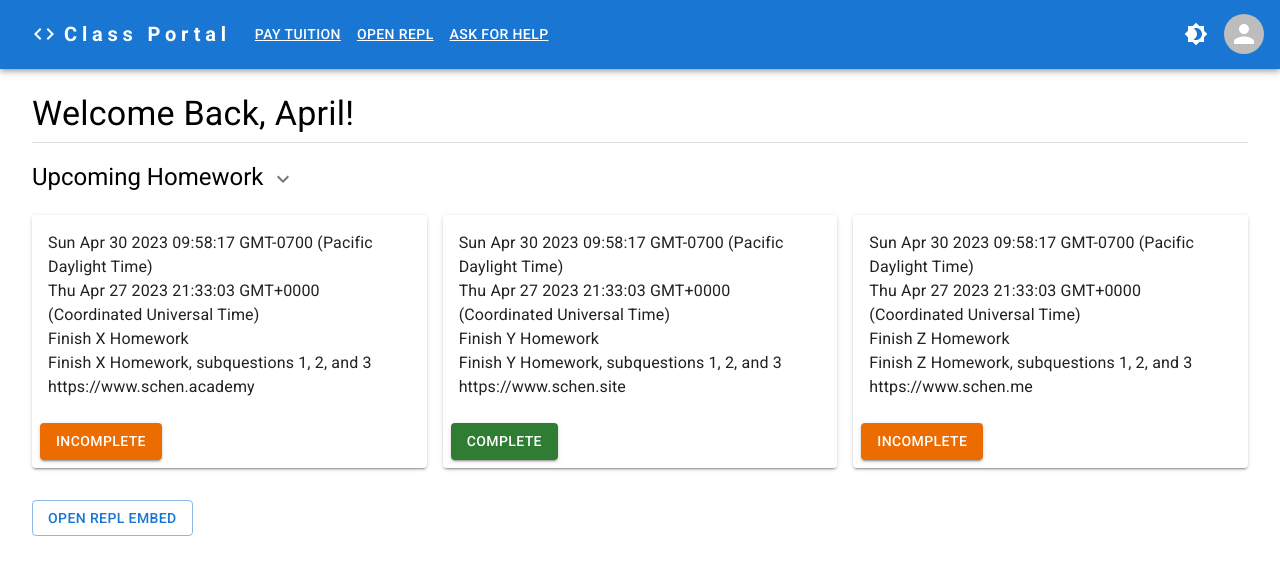
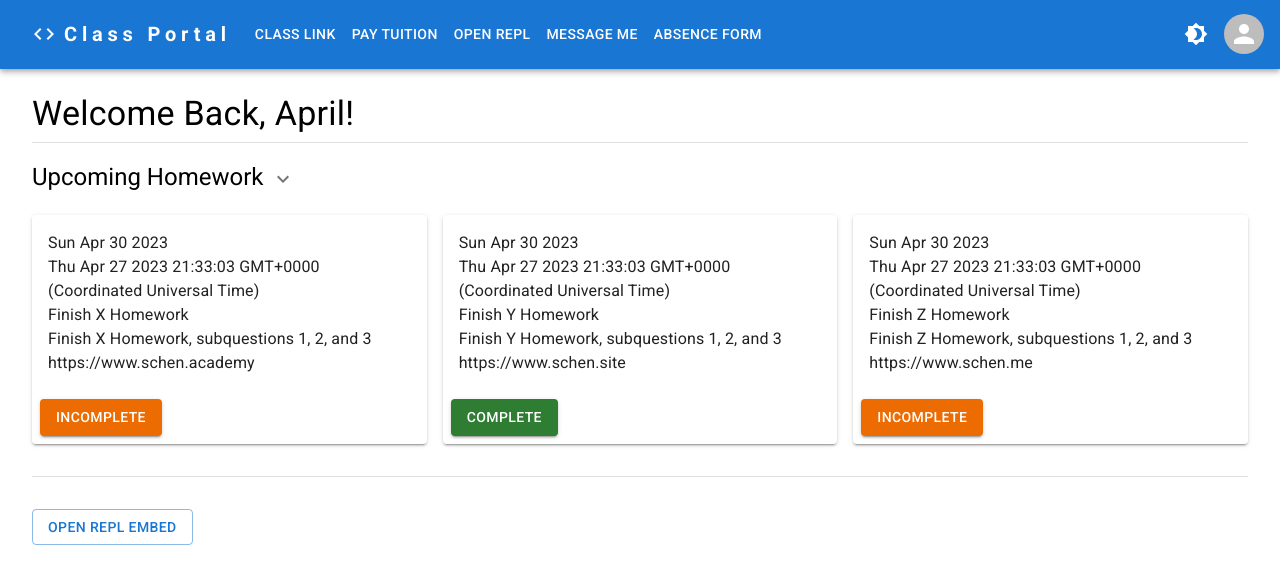
Before and after one commit to aprilschen/teaching-site, a React (Vite) app in the folder client/: page / in a window 1280 px wide. Shown: the top 584 px of the page. Built offline with nearby package versions, Linux system fonts and the light colour scheme.

Commit message:
Dark Mode Improvements

```diff
--- a/client/src/App.tsx
+++ b/client/src/App.tsx
@@ -13,19 +13,31 @@ import { user }  from './data/mock-data';
 
 export default function App(props: any) {
     return (
-      <>
+      <div style={
+        (props.theme.palette.mode === 'dark' ?
+        {backgroundColor: '#313338', minHeight: '100vh'}:
+        {minHeight: '100vh'})
+      }>
         <ResponsiveAppBar theme={props.theme} colorMode={props.colorMode}/>
-
+        <Oauth/>
         <Box sx={{mx: 4}}>
-          <Typography variant="h4" sx={{mb:1}}>
+          <Typography variant="h4"
+          sx={(props.theme.palette.mode == 'dark' ?
+          {color: '#FFFFFF', mb:1}:{mb:1})}>
             Welcome Back, {`${user.firstName}!`}
           </Typography>
 
-          <Divider/>
-          <Homework/>
+          <Divider sx={(props.theme.palette.mode == 'dark' ?
+          {backgroundColor: '#FFFFFF'}:{})}/>
+
+          <Homework theme={props.theme}/>
+
+          <Divider sx={(props.theme.palette.mode == 'dark' ?
+          {backgroundColor: '#FFFFFF'}:{})}/>
+
           <Repl/>
-          <Oauth/>
+
         </Box>
-      </>
+      </div>
     );
   }
--- a/client/src/components/Appbar.tsx
+++ b/client/src/components/Appbar.tsx
@@ -20,8 +20,6 @@ import { user }  from '../data/mock-data';
 import { Link } from '@mui/material';
 
 const settings = ['Account', 'Logout'];
-
-
 
 export default function ResponsiveAppBar(props: any) {
   const theme = props.theme;
@@ -99,10 +97,22 @@ export default function ResponsiveAppBar(props: any) {
               }}
               >
               <Button
+              key={"Class Link"}
+              onClick={handleCloseNavMenu}>
+                <Link sx={{textDecoration: 'none'}} href="https://meet.google.com/jjt-utzf-grg" target="_blank">
+                  <Typography>
+                    Class Link
+                  </Typography>
+                </Link>
+              </Button>
+
+              <br></br>
+
+              <Button
               key={"Pay Tuition"}
               onClick={handleCloseNavMenu}>
-                <Link href="https://buy.stripe.com/aEUg2pe2t16CgOk6oo" target="_blank">
-                  <Typography textAlign={"center"}>
+                <Link sx={{textDecoration: 'none'}} href="https://buy.stripe.com/aEUg2pe2t16CgOk6oo" target="_blank">
+                  <Typography>
                     Pay Tuition
                   </Typography>
                 </Link>
@@ -113,20 +123,33 @@ export default function ResponsiveAppBar(props: any) {
               <Button
               key={"Open Repl"}
               onClick={handleCloseNavMenu}>
-                <Link href={user.repl} target="_blank">
-                  <Typography textAlign={"center"}>
+                <Link sx={{textDecoration: 'none'}} href={user.repl} target="_blank">
+                  <Typography>
                     Open Repl
                   </Typography>
                 </Link>
               </Button>
 
               <br></br>
+
               <Button
-              key={"Ask for help"}
+              key={"Message me"}
               onClick={handleCloseNavMenu}>
-                <Link href="https://vcard.link/card/DhbO" target="_blank">
-                  <Typography textAlign={"center"}>
-                  Ask for help
+                <Link sx={{textDecoration: 'none'}} href="https://vcard.link/card/DhbO" target="_blank">
+                  <Typography>
+                  Message me
+                  </Typography>
+                </Link>
+              </Button>
+
+              <br></br>
+
+              <Button
+              key={"Absence Form"}
+              onClick={handleCloseNavMenu}>
+                <Link sx={{textDecoration: 'none'}} href="https://vcard.link/card/DhbO" target="_blank">
+                  <Typography>
+                    Absence Form
                   </Typography>
                 </Link>
               </Button>
@@ -151,27 +174,40 @@ export default function ResponsiveAppBar(props: any) {
           >
             Class Portal
           </Typography>
-          <Box sx={{ flexGrow: 1, display: { xs: 'none', md: 'flex' } }}>
+          <Box sx={{ flexGrow: 1, display: { xs: 'none', md: 'flex' }}}>
+            <Button
+              key={"Class Link"}
+              onClick={handleCloseNavMenu}
+              sx={{ my: 2, color: 'white', display: 'block'}}>
+              <Link sx={{textDecoration: 'none'}}href="https://meet.google.com/jjt-utzf-grg" target="_blank" color="inherit">Class Link</Link>
+            </Button>
 
             <Button
             key={"Pay Tuition"}
             onClick={handleCloseNavMenu}
             sx={{ my: 2, color: 'white', display: 'block' }}>
-              <Link href="https://buy.stripe.com/aEUg2pe2t16CgOk6oo" target="_blank" color="inherit">Pay Tuition</Link>
+              <Link sx={{textDecoration: 'none'}} href="https://buy.stripe.com/aEUg2pe2t16CgOk6oo" target="_blank" color="inherit">Pay Tuition</Link>
             </Button>
 
             <Button
               key={"Open Repl"}
               onClick={handleCloseNavMenu}
               sx={{ my: 2, color: 'white', display: 'block' }}>
-              <Link href={user.repl} target="_blank" color="inherit">Open Repl</Link>
+              <Link sx={{textDecoration: 'none'}} href={user.repl} target="_blank" color="inherit">Open Repl</Link>
             </Button>
 
             <Button
-              key={"Ask for help"}
+              key={"Message me"}
               onClick={handleCloseNavMenu}
               sx={{ my: 2, color: 'white', display: 'block' }}>
-              <Link href="https://vcard.link/card/DhbO" target="_blank" color="inherit">Ask for help</Link>
+              <Link sx={{textDecoration: 'none'}} href="https://vcard.link/card/DhbO" target="_blank" color="inherit">Message me</Link>
+            </Button>
+
+            <Button
+              key={"Absence Form"}
+              onClick={handleCloseNavMenu}
+              sx={{ my: 2, color: 'white', display: 'block' }}>
+              <Link sx={{textDecoration: 'none'}} href="https://vcard.link/card/DhbO" target="_blank" color="inherit">Absence Form</Link>
             </Button>
           </Box>
 
--- a/client/src/components/Homework.tsx
+++ b/client/src/components/Homework.tsx
@@ -25,13 +25,15 @@ const ExpandMore = styled((props: ExpandMoreProps) => {
     }),
   }));
 
-export default function Homework() {
+export default function Homework(props: any) {
     const [expanded, setExpanded] = useState(false);
     const handleExpandClick = () => {setExpanded(!expanded)};
 
     return (
         <>
-            <Typography variant="h5" sx={{my:2}}>
+            <Typography variant="h5"
+            sx={(props.theme.palette.mode == 'dark' ?
+            {color: '#FFFFFF', my:2}:{my:2})}>
                 Upcoming Homework
                 <ExpandMore
                 expand={expanded}
--- a/client/src/components/Repl.tsx
+++ b/client/src/components/Repl.tsx
@@ -6,6 +6,7 @@ export default function Repl() {
     return (
         <>
             <Button
+            sx={{my:4}}
             variant="outlined"
             onClick={() => setOpen(!open)}>
                 {open == true ? 'Close Repl Embed' : "Open Repl Embed"}
--- a/client/src/data/mock-data.ts
+++ b/client/src/data/mock-data.ts
@@ -11,7 +11,7 @@ export const user = {
 export const homeworks = [{
     homeworkID: 1,
     studentID: 1,
-    dateAssigned:"Sun Apr 30 2023 09:58:17 GMT-0700 (Pacific Daylight Time)",
+    dateAssigned:"Sun Apr 30 2023",
     dateDue:(new Date()).toString(),
     name: 'Finish X Homework',
     description: 'Finish X Homework, subquestions 1, 2, and 3',
@@ -22,7 +22,7 @@ export const homeworks = [{
 {
     homeworkID: 2,
     studentID: 1,
-    dateAssigned:"Sun Apr 30 2023 09:58:17 GMT-0700 (Pacific Daylight Time)",
+    dateAssigned:"Sun Apr 30 2023",
     dateDue:(new Date()).toString(),
     name: 'Finish Y Homework',
     description: 'Finish Y Homework, subquestions 1, 2, and 3',
@@ -33,7 +33,7 @@ export const homeworks = [{
 {
     homeworkID: 3,
     studentID: 1,
-    dateAssigned:"Sun Apr 30 2023 09:58:17 GMT-0700 (Pacific Daylight Time)",
+    dateAssigned:"Sun Apr 30 2023",
     dateDue:(new Date()).toString(),
     name: 'Finish Z Homework',
     description: 'Finish Z Homework, subquestions 1, 2, and 3',
```
